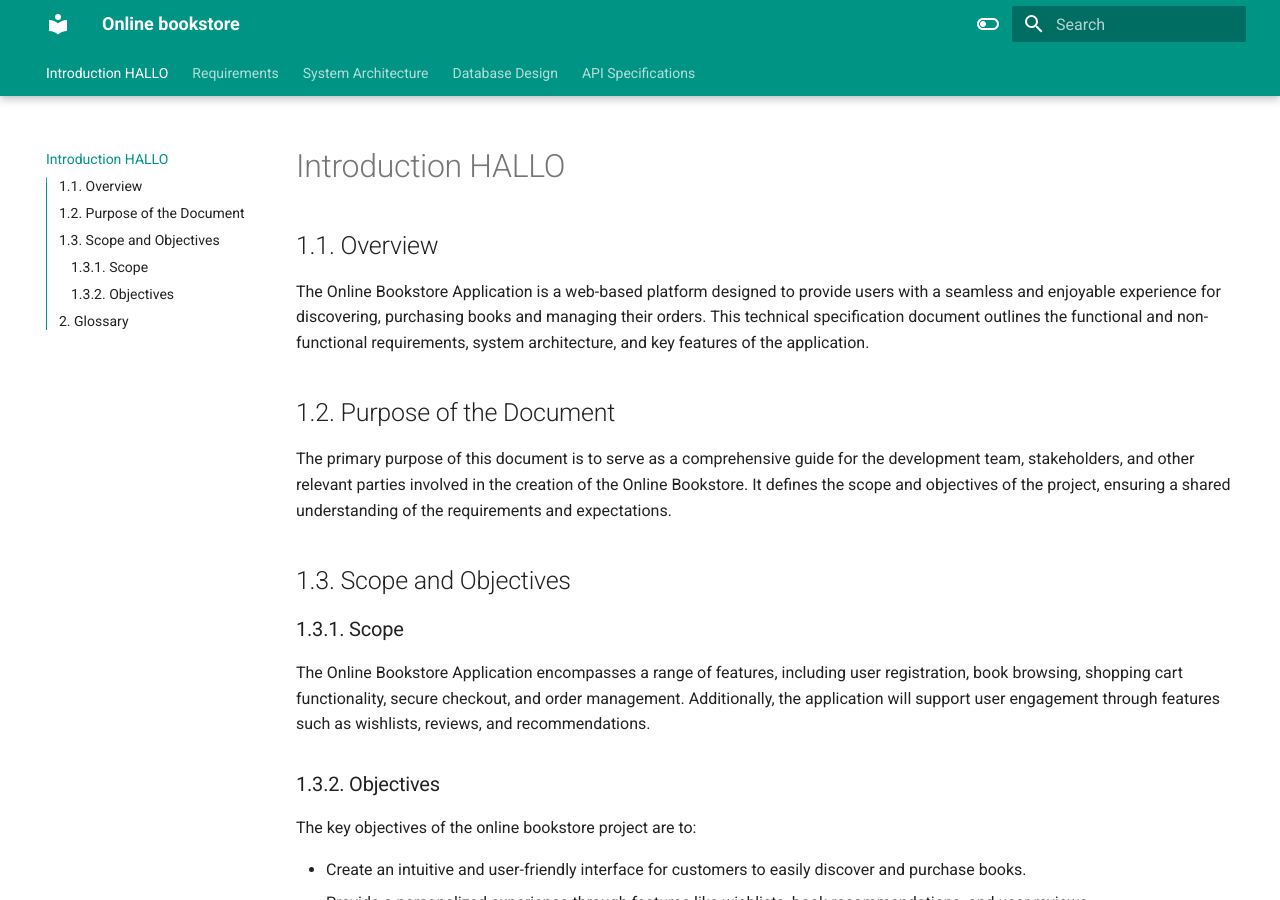
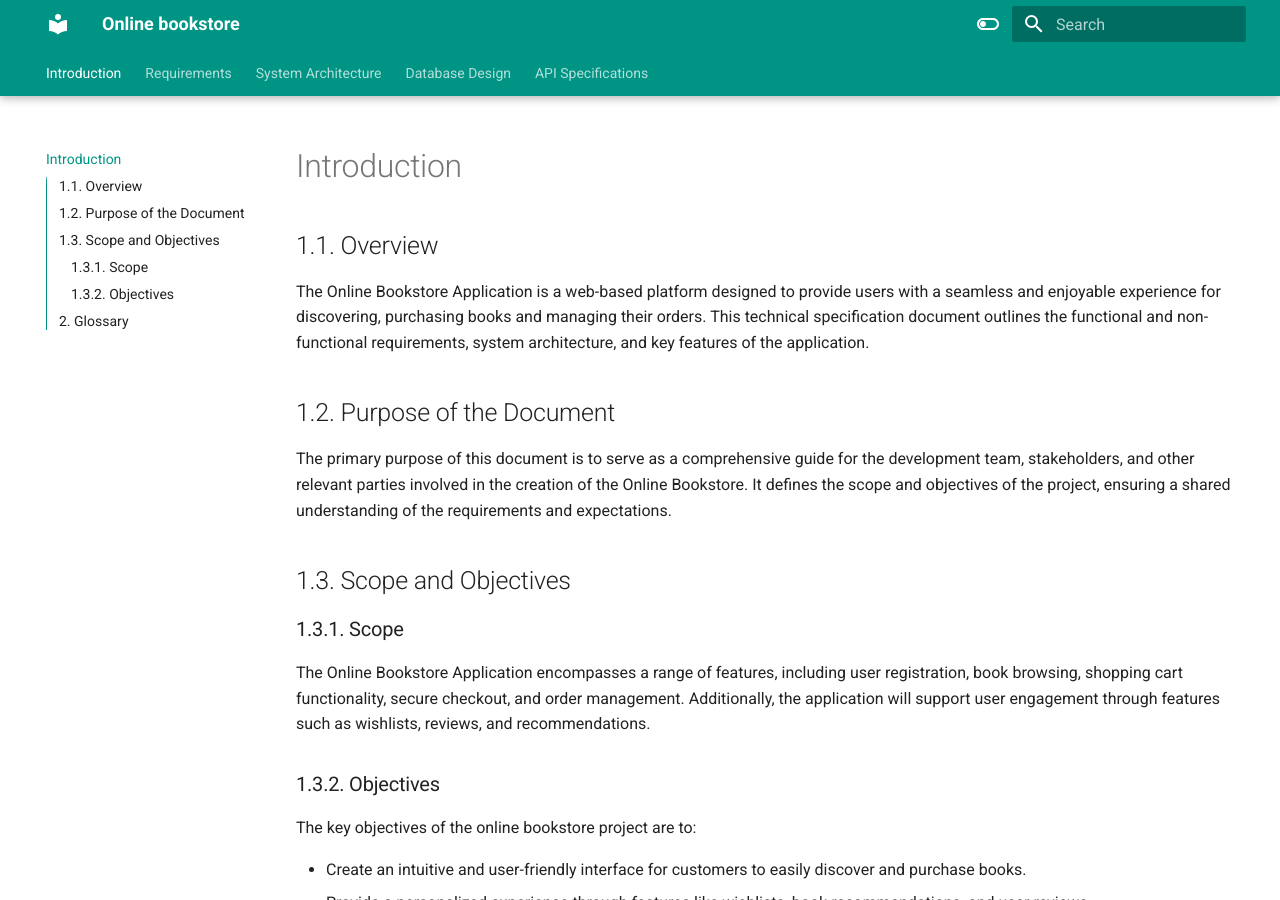
Before and after one commit to MiguelPelegrina/java_school_online_store_documentation, an MkDocs documentation site: the page built from docs/index.md, in a window 1280 px wide and 900 px high. Built offline with MkDocs 1.6.1 and Material for MkDocs 9.7.7, drawn with Linux system fonts in a browser that asks for light colours.

```diff
--- a/docs/index.md
+++ b/docs/index.md
@@ -1,4 +1,4 @@
-# Introduction HALLO
+# Introduction
 
 ## 1.1. Overview
 
```
